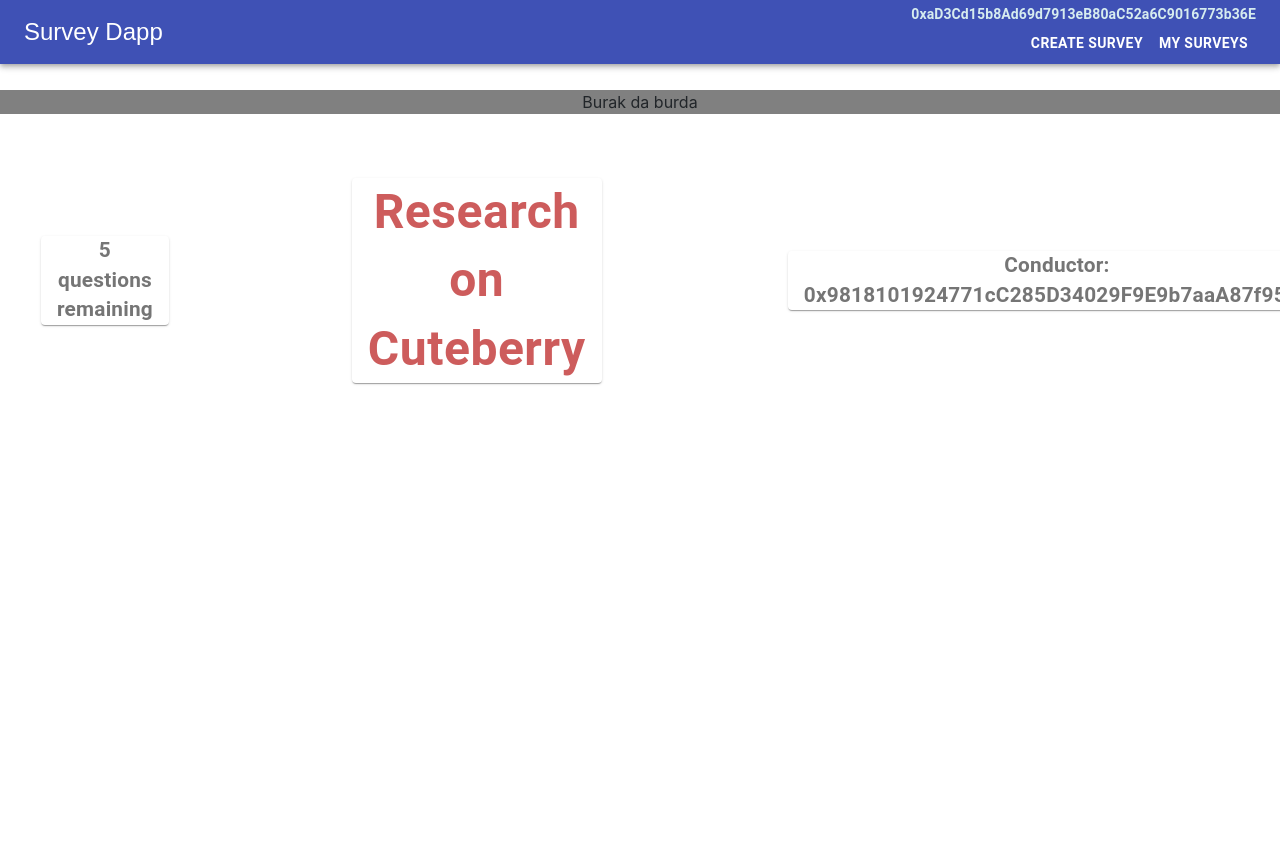
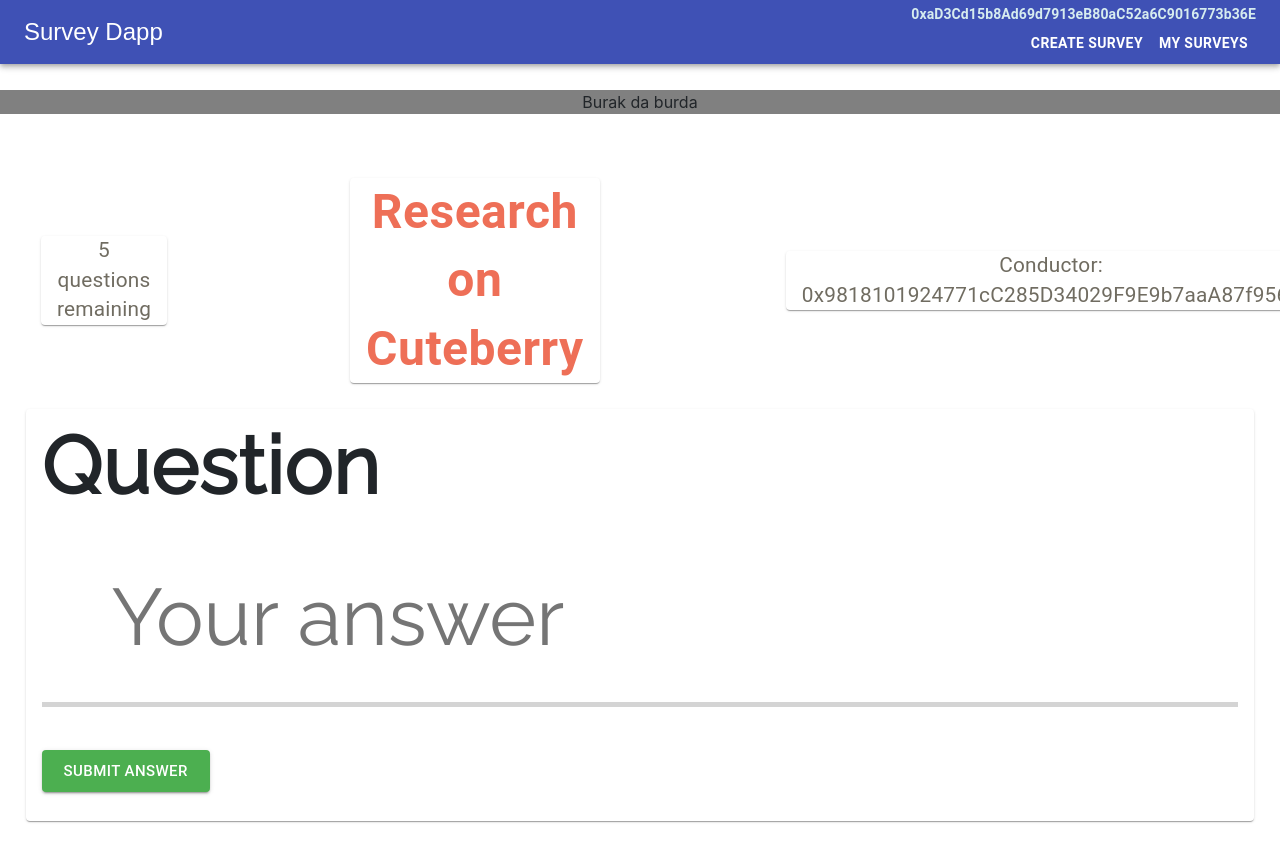
Before and after one commit to canberkkeles/survey_reward, a React (Create React App) app: page /fill/survey/1 in a window 1280 px wide. Shown: the top 847 px of the page. Before the commit the page ends 800 px from the top, so only its background shows below. Built offline with nearby package versions, Linux system fonts and the light colour scheme; a web font is replaced by a local one.

Commit message:
Question Component added

```diff
--- a/public/index.html
+++ b/public/index.html
@@ -26,6 +26,11 @@
       href="http://fonts.cdnfonts.com/css/seravek-medium"
       rel="stylesheet"
     />
+    <link rel="preconnect" href="https://fonts.gstatic.com" />
+    <link
+      href="https://fonts.googleapis.com/css2?family=Raleway&display=swap"
+      rel="stylesheet"
+    />
     <title>Survey Reward System</title>
   </head>
   <body>
--- a/src/components/SurveyAnswering/SurveyAnswering.css
+++ b/src/components/SurveyAnswering/SurveyAnswering.css
@@ -11,7 +11,7 @@
 .header__questions {
   text-align: center;
   margin: 0% 2%;
-  color: rgba(0, 0, 0, 0.54);
+  color: #706c61;
   padding: 0 1rem;
   width: fit-content;
   height: auto;
@@ -21,7 +21,6 @@
     0px 1px 1px 0px rgb(0 0 0 / 14%), 0px 1px 3px 0px rgb(0 0 0 / 12%);
   font-size: 1.3rem;
   font-family: "Roboto", "Helvetica", "Arial", sans-serif;
-  font-weight: bold;
   line-height: 1.43;
   letter-spacing: 0.01071em;
   position: relative;
@@ -29,7 +28,7 @@
 .header__title {
   text-align: center;
   margin: 0% 2%;
-  color: indianred;
+  color: #ee6f57;
   padding: 0 1rem;
   width: fit-content;
   height: auto;
@@ -47,7 +46,7 @@
 .header__conductor {
   text-align: center;
   margin: 0% 2%;
-  color: rgba(0, 0, 0, 0.54);
+  color: #706c61;
   padding: 0 1rem;
   width: fit-content;
   height: auto;
@@ -57,8 +56,42 @@
     0px 1px 1px 0px rgb(0 0 0 / 14%), 0px 1px 3px 0px rgb(0 0 0 / 12%);
   font-size: 1.3rem;
   font-family: "Roboto", "Helvetica", "Arial", sans-serif;
-  font-weight: bold;
   line-height: 1.43;
   letter-spacing: 0.01071em;
   position: relative;
 }
+
+.question-card {
+  margin: 2% 2%;
+  padding: 0 1rem;
+  width: calc(100% - 4%);
+  height: 100%;
+  border-radius: 4px;
+  box-shadow: 0px 2px 1px -1px rgb(0 0 0 / 20%),
+    0px 1px 1px 0px rgb(0 0 0 / 14%), 0px 1px 3px 0px rgb(0 0 0 / 12%);
+  font-size: 5rem;
+  font-family: "Raleway", sans-serif;
+  font-weight: 700;
+  line-height: 1.43;
+  letter-spacing: 0.01071em;
+  display: inline-block;
+}
+
+.input-answer {
+  box-sizing: border-box;
+  width: 100%;
+  height: 2.19em;
+  padding: 0.25em 0 0.25em 0.87em;
+  border: none;
+  border-radius: 0;
+  border-bottom: 0.07em solid #d4d4d4;
+  box-shadow: none;
+  background-color: transparent;
+  font-family: inherit;
+  font-size: 1em;
+}
+.input-answer:focus {
+  outline: none !important;
+  background-color: #e1f4f3;
+  border: 1px solid #f9f6f7;
+}
--- a/src/components/SurveyAnswering/SurveyQuestion.js
+++ b/src/components/SurveyAnswering/SurveyQuestion.js
@@ -3,6 +3,8 @@ import Navbar from "../UI/Navbar";
 import AnswerProgress from "./AnswerProgress";
 import { useParams } from "react-router-dom";
 import SurveyHeader from "./SurveyHeader";
+import QuestionCard from "../UI/QuestionCard";
+
 const SurveyQuestion = (props) => {
   const { id } = useParams();
   const accountAddress = props.accountAddress;
@@ -12,6 +14,7 @@ const SurveyQuestion = (props) => {
       <Navbar accountAddress={accountAddress} appName={appName} />
       <AnswerProgress />
       <SurveyHeader />
+      <QuestionCard />
     </div>
   );
 };
--- /dev/null
+++ b/src/components/UI/QuestionCard.js
@@ -0,0 +1,39 @@
+import React from "react";
+import "../SurveyAnswering/SurveyAnswering.css";
+import Button from "@material-ui/core/Button";
+import { green } from "@material-ui/core/colors";
+import { ThemeProvider, createMuiTheme } from "@material-ui/core/styles";
+
+const save = createMuiTheme({
+  palette: {
+    primary: green,
+  },
+});
+
+const QuestionCard = () => {
+  return (
+    <div className="question-card">
+      <form>
+        <label for="answer">Question</label>
+        <input
+          className="input-answer"
+          required
+          maxLength="32"
+          id="answer"
+          placeholder="Your answer"
+        ></input>
+        <ThemeProvider theme={save}>
+          <Button
+            size="large"
+            variant="contained"
+            color="primary"
+            style={{ color: "white" }}
+          >
+            Submit Answer
+          </Button>
+        </ThemeProvider>
+      </form>
+    </div>
+  );
+};
+export default QuestionCard;
```
